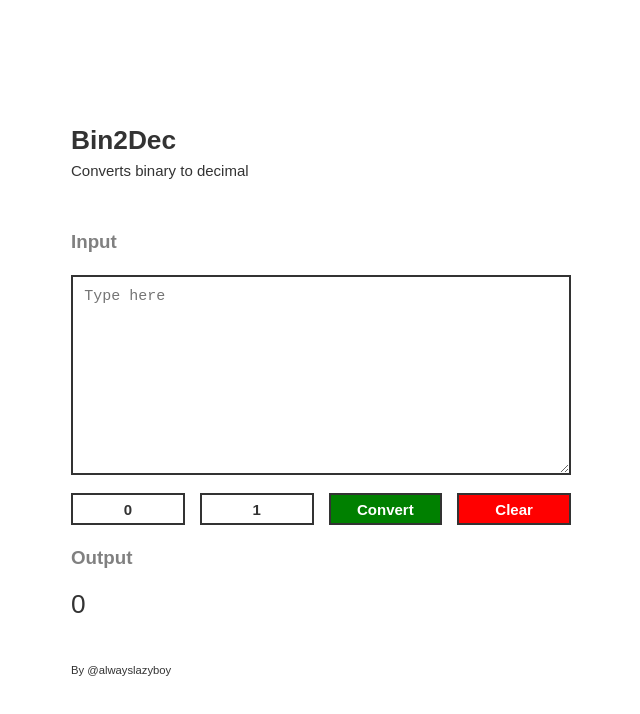
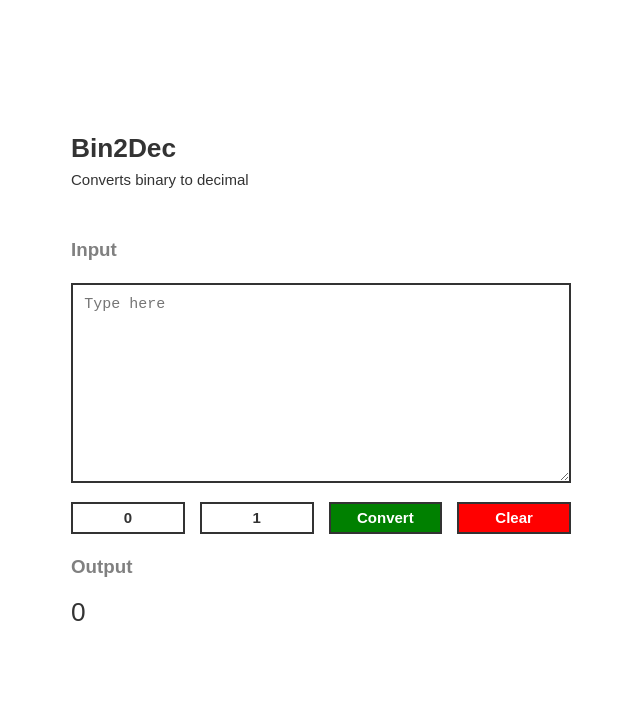
Before and after one commit to alwayslazyboy/bin2dec, a React (Vite) app: page / in a window 1280 px wide. Shown: the top 714 px of the page, without its empty margins (319-959 px from the left). Built offline with nearby package versions, Linux system fonts and the light colour scheme.

Commit message:
Remove app footer

```diff
--- a/src/App.js
+++ b/src/App.js
@@ -13,11 +13,6 @@ export default function App () {
             <div className="app-body">
                 <Bin2Dec />
             </div>
-            <div className="app-foot">
-                <p className="credit">
-                    By @alwayslazyboy
-                </p>
-            </div>
         </React.Fragment>
     );
 }
--- a/src/app.sass
+++ b/src/app.sass
@@ -15,6 +15,3 @@
     &-body
         flex: 1
         padding: 3rem 0
-    /* credits */
-    &-foot > .credit
-        font-size: $size-7
```
